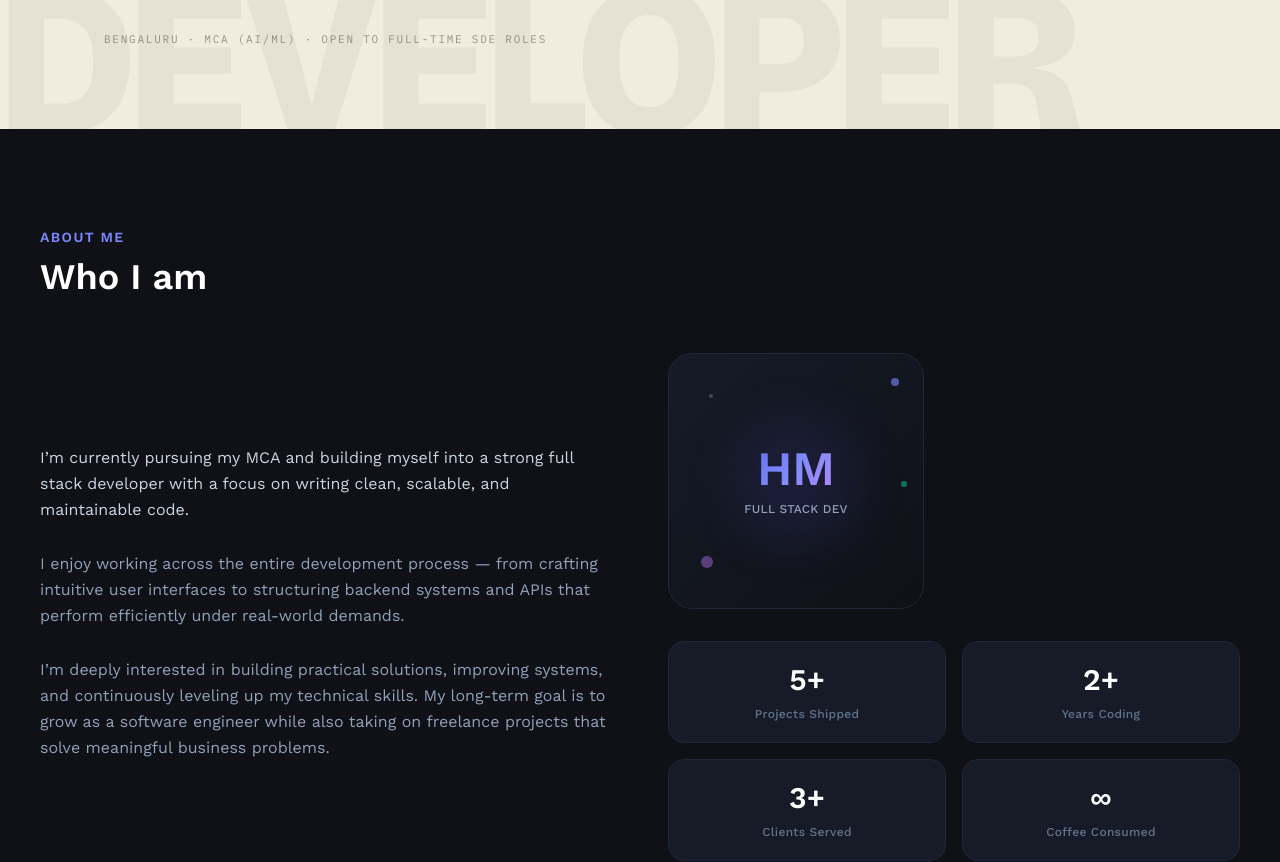
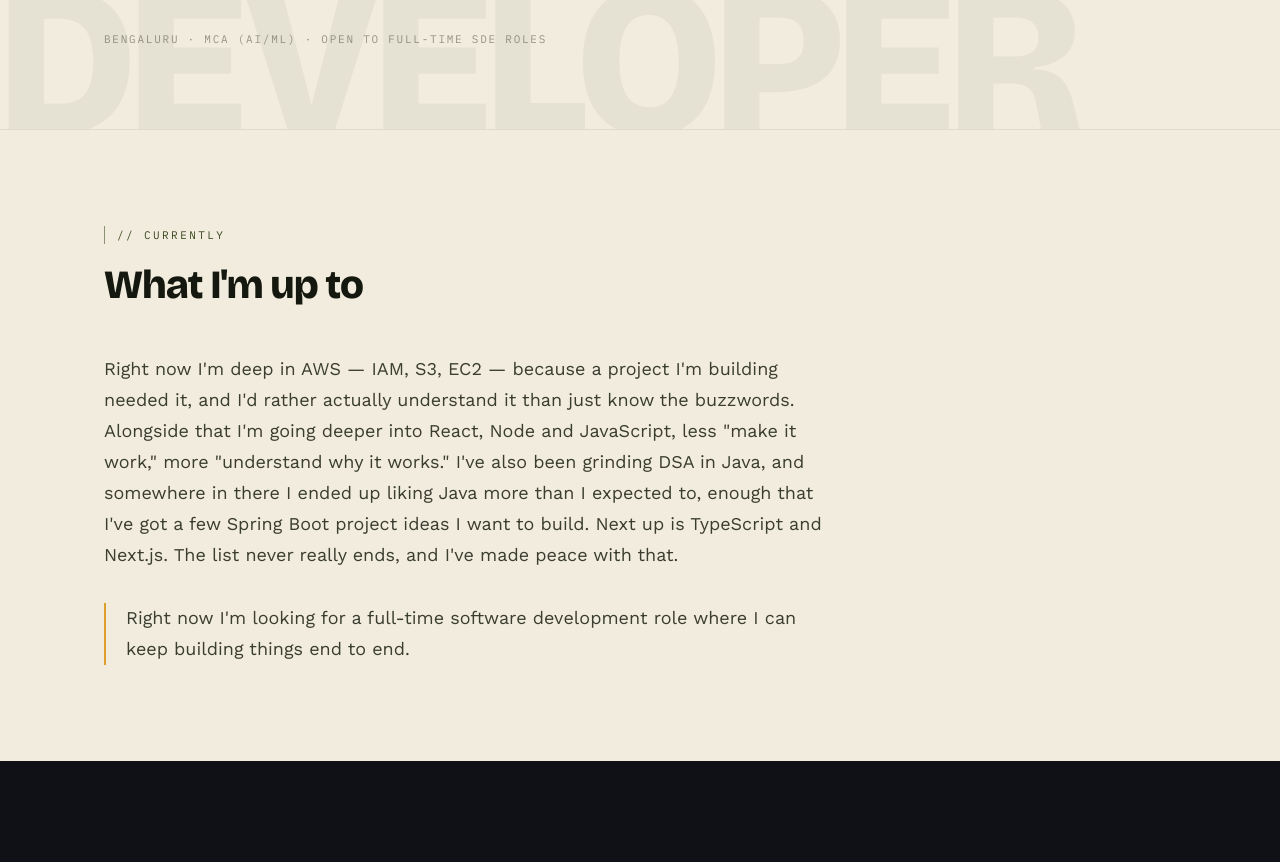
Before and after one commit to Hemant-Mhalsekar/Hemant-Portfolio, a React (Vite) app: page / in a window 1280 px wide. Shown: the part 880-1742 px from the top of the page. Built offline with nearby package versions, Linux system fonts and the light colour scheme.

Commit message:
added a new section called "Currently"

```diff
--- a/src/App.jsx
+++ b/src/App.jsx
@@ -7,6 +7,7 @@ import Skills from './sections/Skills';
 import Projects from './sections/Projects';
 import WorkWithMe from './sections/WorkWithMe';
 import ExperienceEducation from './sections/ExperienceEducation';
+import Currently from './sections/Currently';
 import Contact from './sections/Contact';
 import CursorGlow from './components/CursorGlow';
 import SmoothScroll from './components/SmoothScroll';
@@ -18,6 +19,7 @@ const App = () => {
         <Navbar />
       <main className="relative z-10">
         <Hero />
+        <Currently />
         <About />
         <Skills />
         <Projects />
--- /dev/null
+++ b/src/sections/Currently.jsx
@@ -0,0 +1,80 @@
+import React from 'react';
+import { useScrollReveal, useSectionHeading } from '../hooks/useGsapReveal';
+
+// ── Currently Section ──────────────────────────────────────────────────────────
+// A quiet typographic pause between Hero and About.
+// No cards, no icons, no grid — just prose doing the work.
+const Currently = () => {
+  const headingRef = useSectionHeading();     // fade-up on scroll, once
+  const contentRef = useScrollReveal(0.15);   // staggered reveal for paragraphs
+
+  return (
+    <section
+      id="currently"
+      className="bg-[#F1ECDD] border-t border-[#3A3D2F]/10"
+    >
+      <div className="container-max px-6 sm:px-10 lg:px-16 py-16 sm:py-20 lg:py-24">
+
+        {/* ── Heading block ────────────────────────────────────────────────── */}
+        <div ref={headingRef} className="mb-10 sm:mb-12">
+
+          {/* Eyebrow — thin olive rule + mono label */}
+          <div className="flex items-center gap-3 mb-5">
+            <span
+              aria-hidden="true"
+              className="flex-shrink-0 w-px h-[18px] bg-[#39471F]/55"
+            />
+            <p
+              className="text-[11px] text-[#39471F] tracking-[0.22em] uppercase"
+              style={{ fontFamily: "'IBM Plex Mono', monospace" }}
+            >
+              // currently
+            </p>
+          </div>
+
+          {/* Section heading */}
+          <h2
+            className="font-black text-[#15180F] leading-[1.05] tracking-tight"
+            style={{
+              fontFamily: "'Bricolage Grotesque', sans-serif",
+              fontSize: 'clamp(2rem, 3.5vw, 2.5rem)',
+            }}
+          >
+            What I'm up to
+          </h2>
+        </div>
+
+        {/* ── Body content ─────────────────────────────────────────────────── */}
+        {/* useScrollReveal looks for .reveal-target children and staggers them */}
+        <div ref={contentRef} className="flex flex-col gap-8">
+
+          {/* Main paragraph — flowing prose, no bullet points */}
+          <p
+            className="reveal-target text-[17px] sm:text-[18px] text-[#3A3D2F] leading-[1.72]"
+            style={{ fontFamily: "'Work Sans', sans-serif", maxWidth: '65ch' }}
+          >
+            Right now I'm deep in AWS — IAM, S3, EC2 — because a project I'm
+            building needed it, and I'd rather actually understand it than just
+            know the buzzwords. Alongside that I'm going deeper into React, Node
+            and JavaScript, less "make it work," more "understand why it works."
+            I've also been grinding DSA in Java, and somewhere in there I ended
+            up liking Java more than I expected to, enough that I've got a few
+            Spring Boot project ideas I want to build. Next up is TypeScript and
+            Next.js. The list never really ends, and I've made peace with that.
+          </p>
+
+          {/* Emphasized paragraph — mustard left-border accent */}
+          <p
+            className="reveal-target text-[17px] sm:text-[18px] text-[#3A3D2F] leading-[1.72] border-l-2 border-[#DE9F2E] pl-5"
+            style={{ fontFamily: "'Work Sans', sans-serif", maxWidth: '65ch' }}
+          >
+            Right now I'm looking for a full-time software development role where
+            I can keep building things end to end.
+          </p>
+        </div>
+      </div>
+    </section>
+  );
+};
+
+export default Currently;
```
